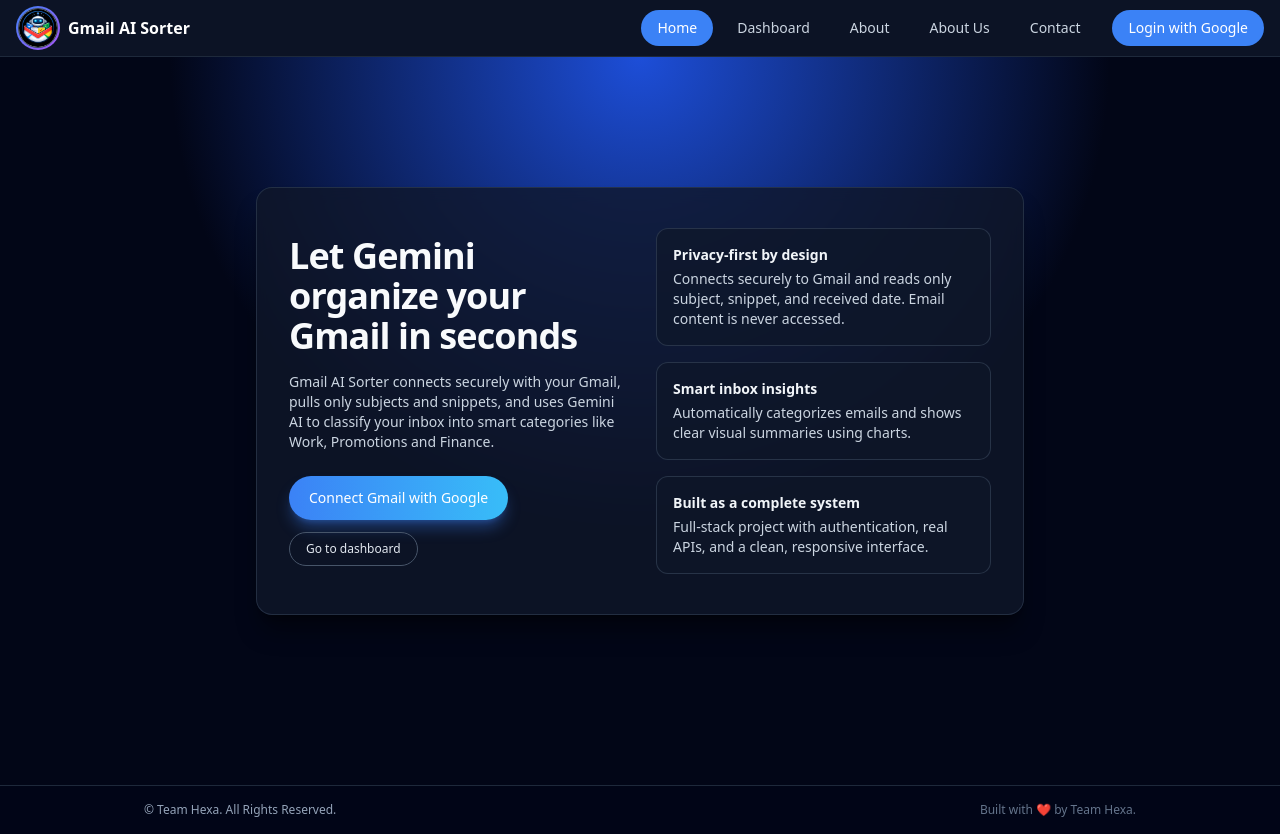
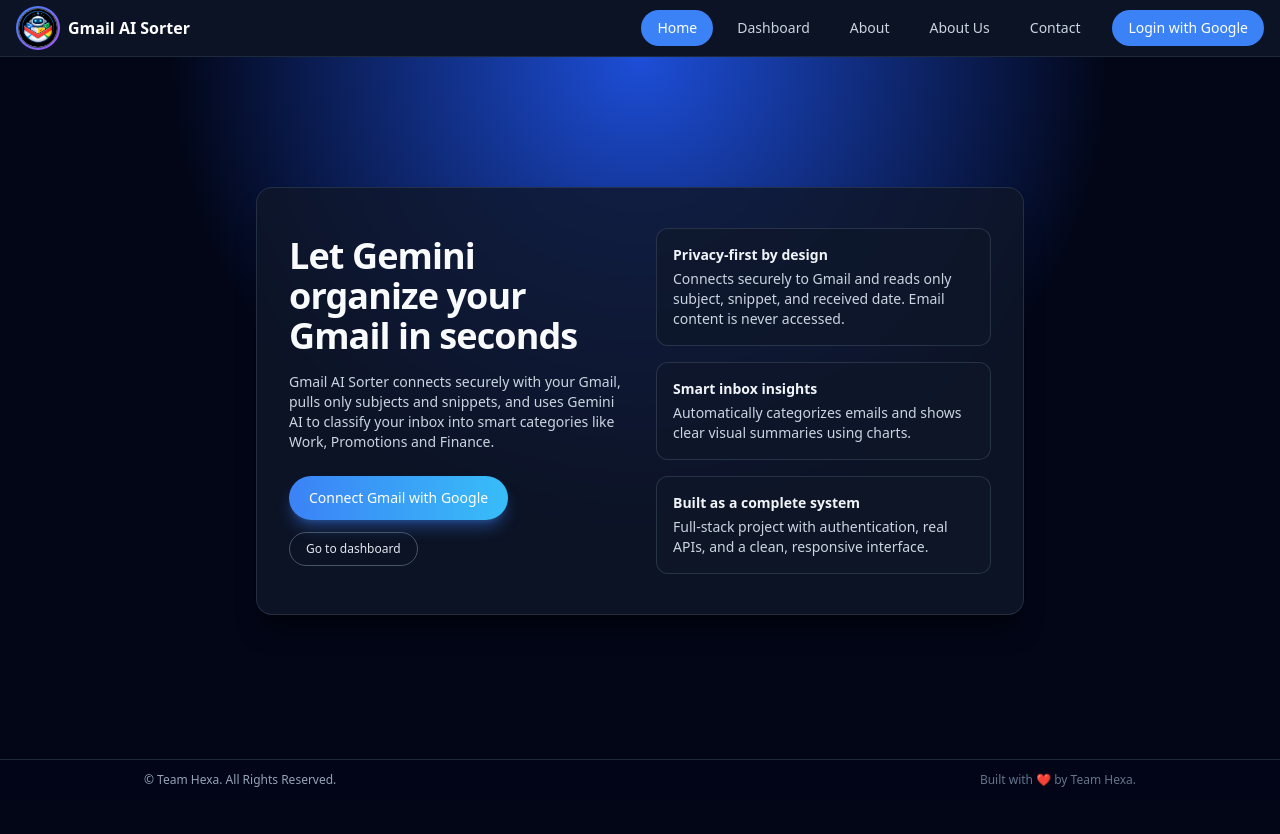
Before and after one commit to ankit8945/Gmail-AI-Sorter, a React (Vite) app in the folder Gmail-ai-sorter/client/: page / in a window 1280 px wide. After the commit the page ends 800 px from the top, so only its background shows below. Built offline with nearby package versions, Linux system fonts and the light colour scheme; no server answers.

Commit message:
Update Footer.jsx

```diff
--- a/Gmail-ai-sorter/client/src/components/Footer.jsx
+++ b/Gmail-ai-sorter/client/src/components/Footer.jsx
@@ -2,8 +2,8 @@
 
 const Footer = () => {
   return (
-    <footer className="w-full border-t border-slate-800 bg-slate-950/80 mt-10">
-      <div className="max-w-5xl mx-auto px-4 py-4 flex items-center justify-between text-xs text-slate-400">
+    <footer className="w-full border-t border-slate-800 bg-slate-950/80">
+      <div className="max-w-5xl mx-auto px-4 py-3 flex items-center justify-between text-xs text-slate-400">
         <span>© Team Hexa. All Rights Reserved.</span>
         <span className="text-slate-500">
           Built with ❤️ by Team Hexa.
```
